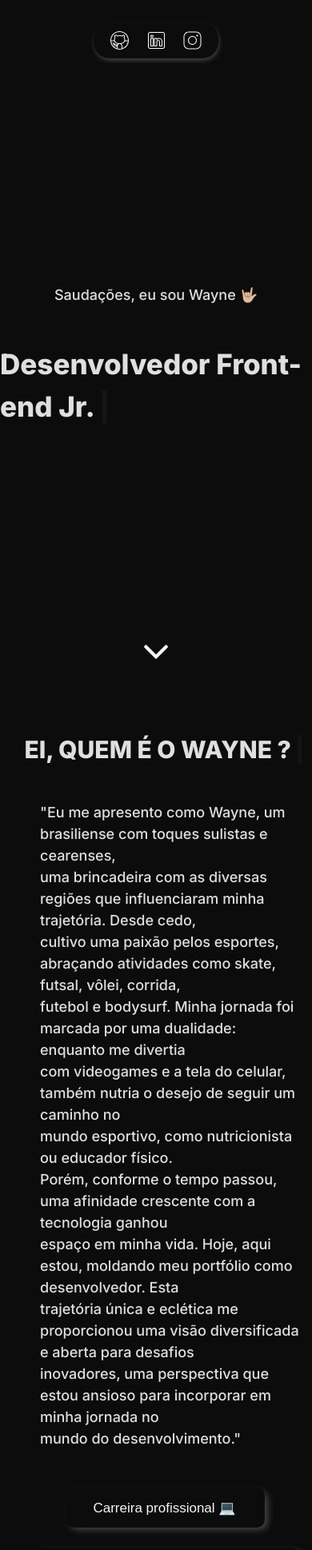
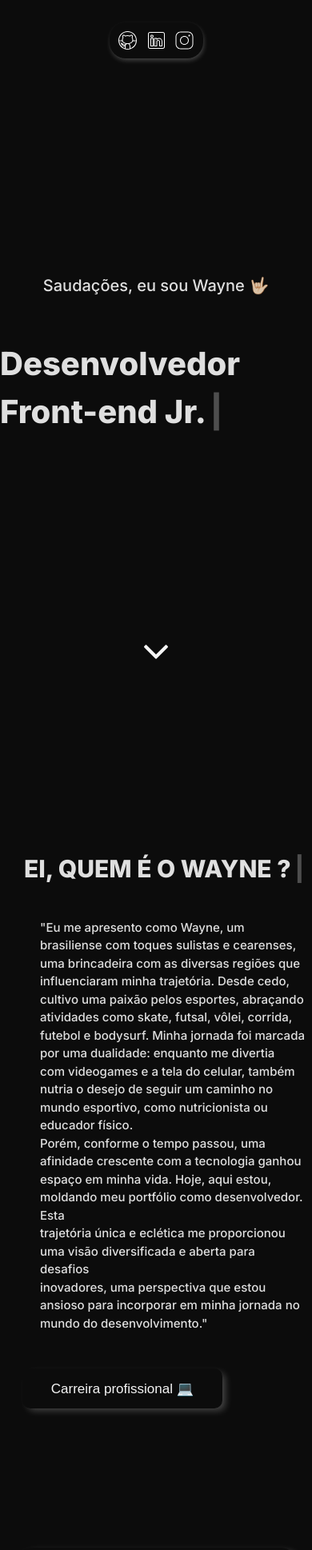
Before and after one commit to waynecamara061/dev-wayne, a React (Vite) app: page / in a window 390 px wide. Shown: the top 1938 px of the page at 80% size. Built offline with nearby package versions, Linux system fonts and the light colour scheme.

Commit message:
Responsivo 800px

```diff
--- a/src/App.css
+++ b/src/App.css
@@ -685,3 +685,81 @@ h1::after {
     padding: 0;
   }
 }
+
+@media (max-width: 800px) {
+  .nav-content {
+    width: 30%;
+  }
+
+  .second-section-content p {
+    font-size: 20px;
+  }
+
+  .second-section-content h1 {
+    font-size: 40px;
+  }
+
+  .section-image {
+    width: 300px;
+    height: 400px;
+    margin-left: 20px;
+  }
+
+  .section-image img {
+    width: 300px;
+    height: 400px;
+  }
+
+  .profile-content {
+    align-items: flex-start;
+  }
+
+  .profile-content h1 {
+    font-size: 30px;
+  }
+
+  .profile-content p {
+    font-size: 15px;
+    text-align: start;
+  }
+
+  .fourth-section-container {
+    flex-direction: column;
+  }
+
+  .fourth-section-content {
+    width: 90%;
+    margin: 50px 0px 0px 0px;
+  }
+
+  .field-of-competence {
+    width: 90%;
+    margin: 30px 0px 0px 0px;
+  }
+
+  .fifth-section-content {
+    flex-direction: column;
+    margin-top: 150px;
+  }
+
+  .carrossel-certificados {
+    width: 90%;
+    margin: 0;
+  }
+
+  .carrossel-certificados img {
+    width: 100%;
+    margin: 0;
+
+    box-shadow: none;
+  }
+
+  .carrossel-projetos {
+    width: 90%;
+  }
+
+  .fifth-text-content {
+    width: 100%;
+    margin: 0;
+  }
+}
```
